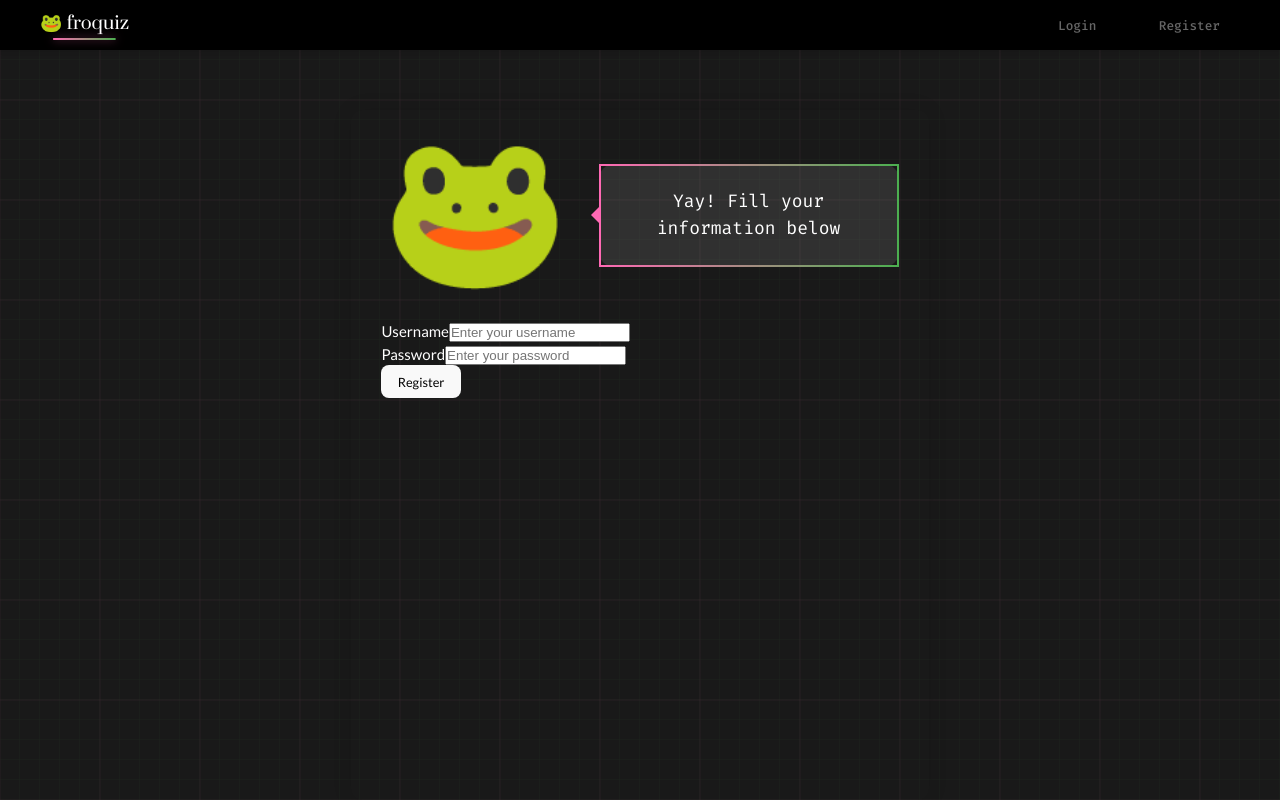
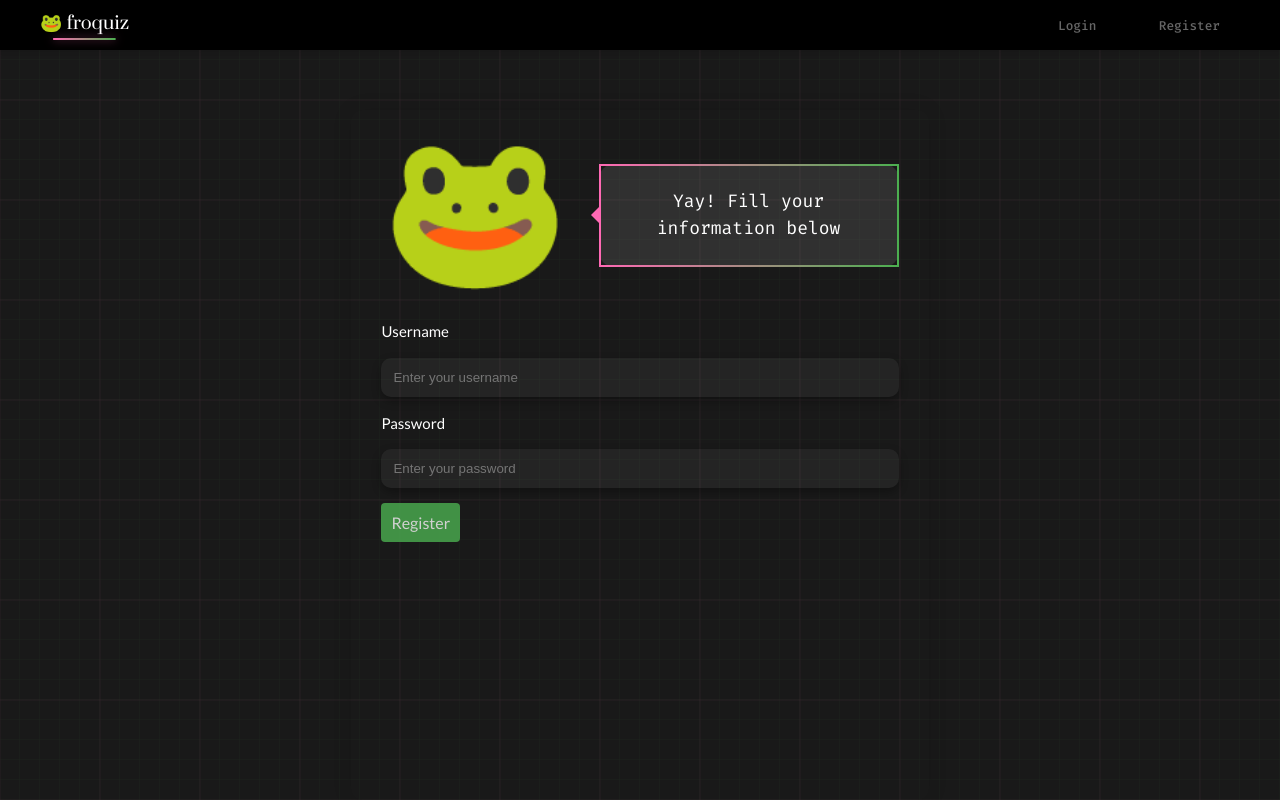
Before and after one commit to jasminlei/froquiz, a React (Vite) app in the folder client/: page /register in a window 1280 px wide. Built offline with nearby package versions, Linux system fonts and the light colour scheme.

Commit message:
fix profile link and add styles to register page

```diff
--- a/client/src/components/Results.jsx
+++ b/client/src/components/Results.jsx
@@ -39,7 +39,7 @@
           <p>
             Your score is {score}/{maxScore}, which is just enough to get
             certified! See and download your certificate at{' '}
-            <Link to={`/profile}`}>your profile</Link>.
+            <Link to={`/profile`}>your profile</Link>.
           </p>
         </div>
       )}
--- a/client/src/pages/Register.jsx
+++ b/client/src/pages/Register.jsx
@@ -50,6 +50,7 @@
         <div className='speech-bubble'>Yay! Fill your information below</div>
       </div>
 
+      <div className='auth-container'>
         <form onSubmit={handleSubmit}>
           <div>
             <label htmlFor='username'>Username</label>
@@ -76,6 +77,7 @@
           <button type='submit'>Register</button>
         </form>
       </div>
+    </div>
   )
 }
 
```
Lines whose indentation alone changed are shown as unchanged.
